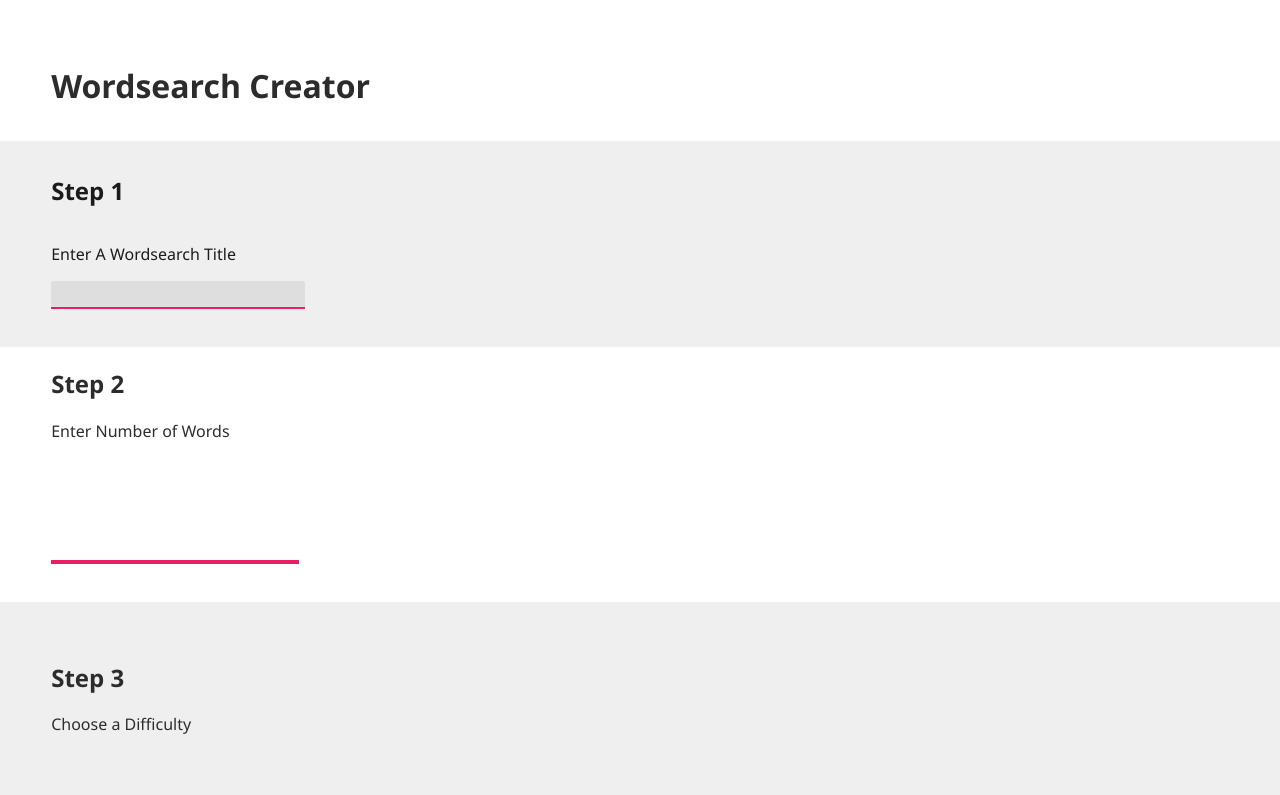
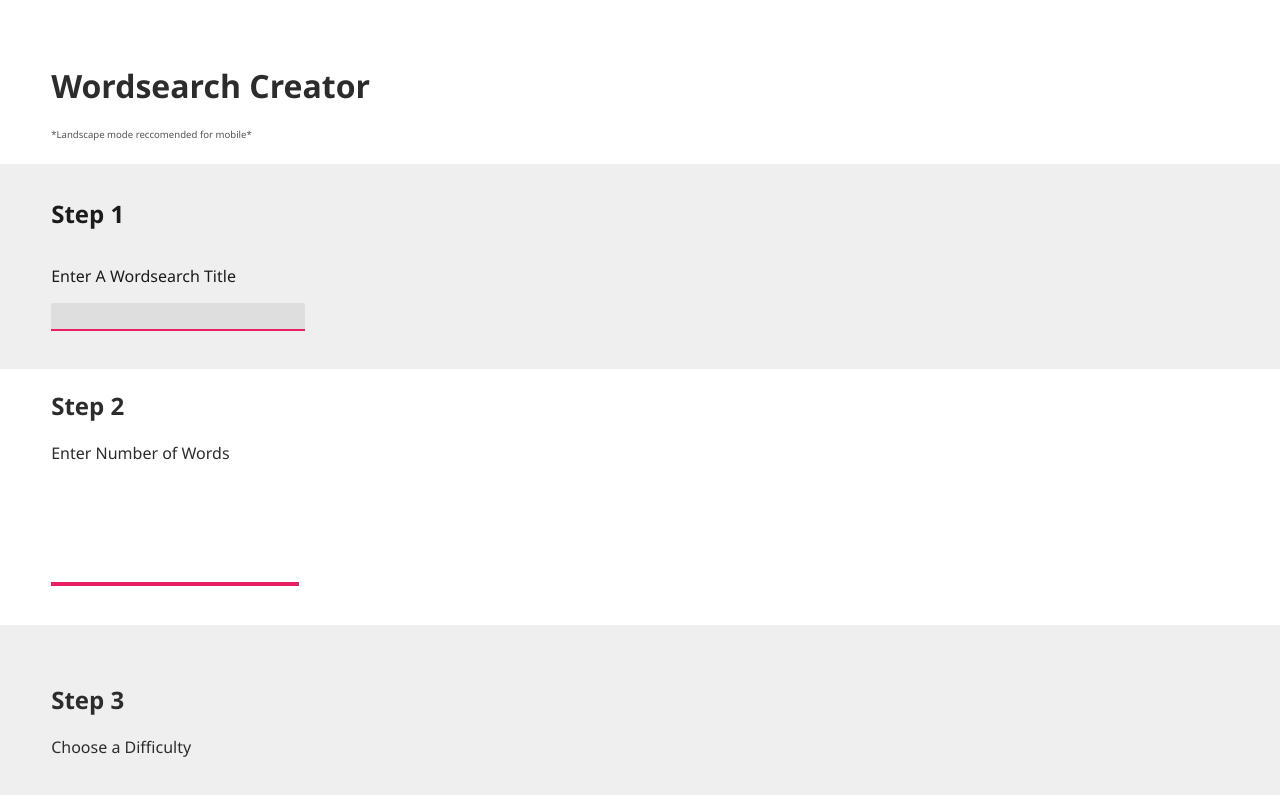
Before and after one commit to emiliolugo/wordsearch, a React (Vite) app: page / in a window 1280 px wide. Shown: the top 795 px of the page. Built offline with nearby package versions, Linux system fonts and the light colour scheme.

Commit message:
changed design

```diff
--- a/src/Header.jsx
+++ b/src/Header.jsx
@@ -4,6 +4,7 @@ import { motion } from "framer-motion";
 const Header = () => (
   <div className="header">
     <h1 className = "title">Wordsearch Creator</h1>
+    <p>*Landscape mode reccomended for mobile*</p>
   </div>
 );
 
--- a/src/index.css
+++ b/src/index.css
@@ -13,9 +13,15 @@ body{
   color: rgb(45, 44, 44);
   margin: auto;
 }
-.title{
+.header{
   margin-top: 5%;
   margin-left: 4%;
+}
+
+.header > p {
+
+  font-size: 0.6rem;
+  color: rgb(83, 83, 83);
 }
 
 .intro
```
